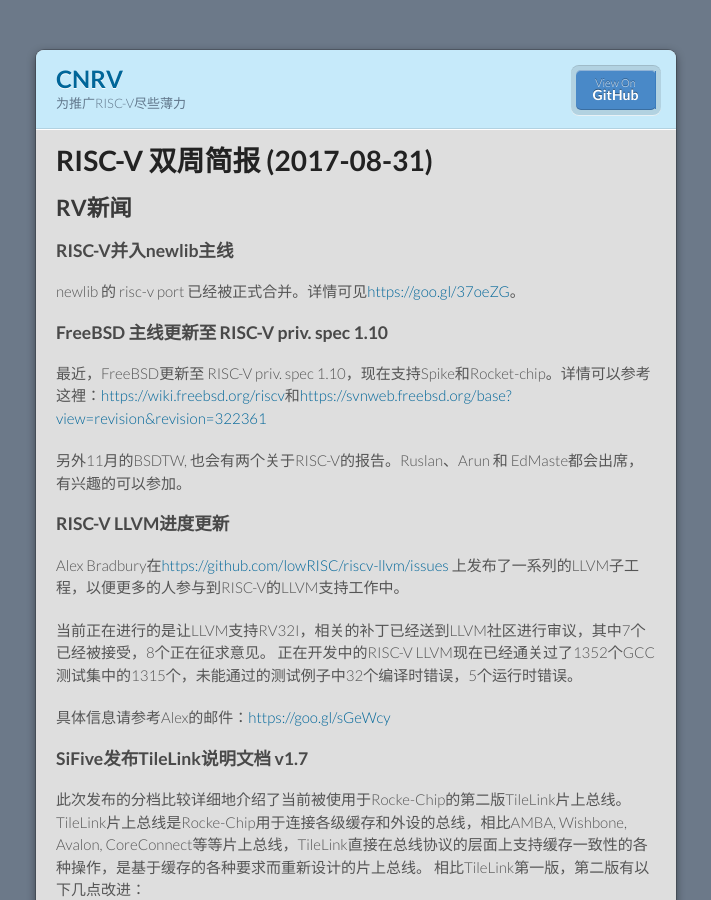
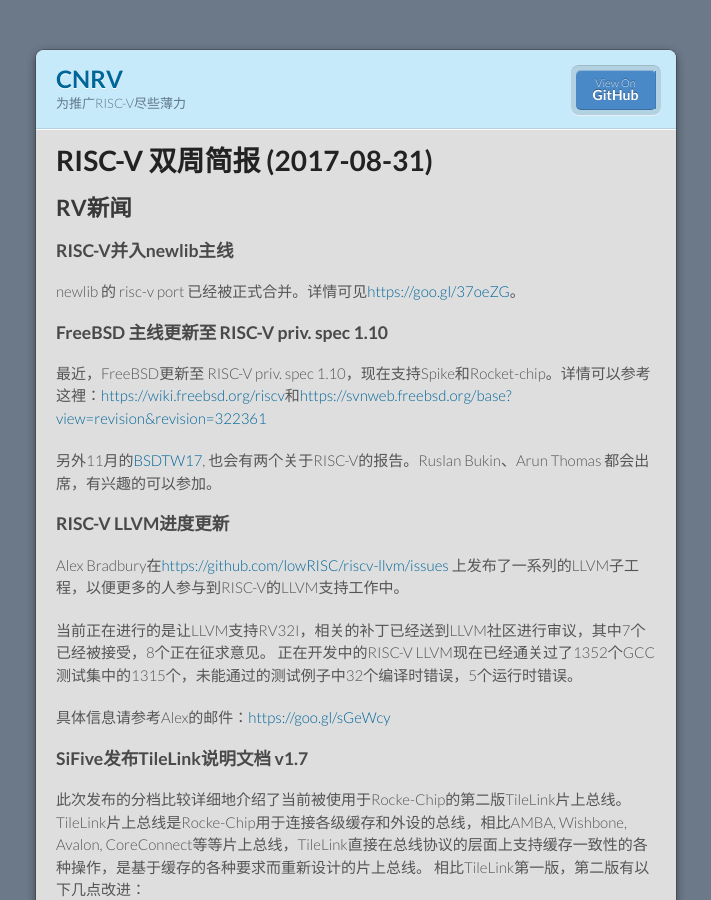
Before and after one commit to cnrv/home, a Jekyll site: the page built from bi-week-rpts/2017-08-31.md, in a window 1280 px wide and 900 px high. Shown: the whole window, without its empty margins (284-995 px from the left). Built offline with Jekyll 4.4.1, drawn with Linux system fonts in a browser that asks for light colours; Markdown is read by kramdown in place of the engine named in the settings; our own code applies the rules of GitHub Pages for plain Markdown files.

Commit message:
Add link for bsdtw and correct attendants

```diff
--- a/bi-week-rpts/2017-08-31.md
+++ b/bi-week-rpts/2017-08-31.md
@@ -12,7 +12,7 @@
 ### FreeBSD 主线更新至 RISC-V priv. spec 1.10
 最近，FreeBSD更新至 RISC-V priv. spec 1.10，现在支持Spike和Rocket-chip。详情可以参考这裡：[https://wiki.freebsd.org/riscv](https://wiki.freebsd.org/riscv)和[https://svnweb.freebsd.org/base?view=revision&revision=322361](https://svnweb.freebsd.org/base?view=revision&revision=322361)
 
-另外11月的BSDTW, 也会有两个关于RISC-V的报告。Ruslan、Arun 和 EdMaste都会出席，有兴趣的可以参加。
+另外11月的[BSDTW17](https://bsdtw.org/), 也会有两个关于RISC-V的报告。Ruslan Bukin、Arun Thomas 都会出席，有兴趣的可以参加。
 
 ### RISC-V LLVM进度更新
 
```
